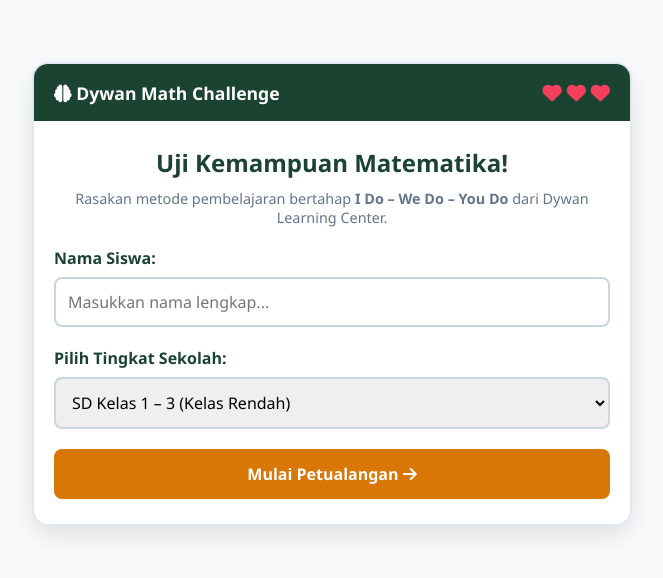
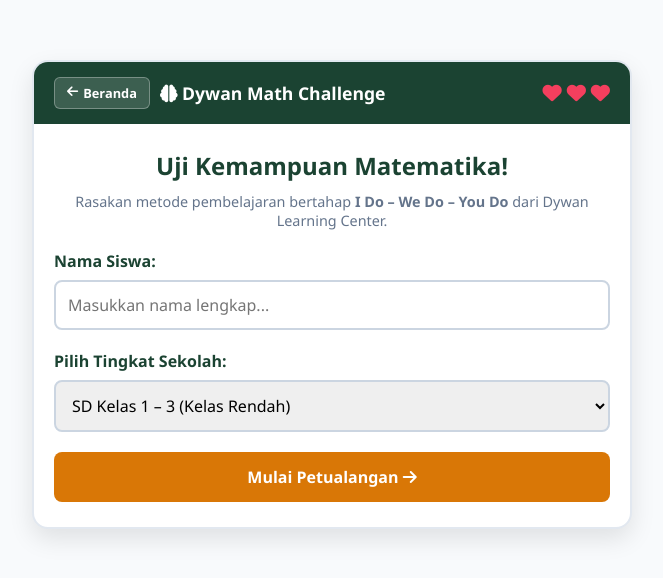
Before and after one commit to bimble-dywan/dywan-math-game, a plain HTML site: page index.html in a window 1280 px wide. Shown: the part 106-684 px from the top of the page, without its empty margins (308-971 px from the left). Drawn offline with Linux system fonts and the light colour scheme.

Commit message:
Update index.html

```diff
--- a/index.html
+++ b/index.html
@@ -24,9 +24,28 @@
         .game-container { background: var(--white); width: 100%; max-width: 600px; border-radius: 16px; box-shadow: 0 10px 25px rgba(0,0,0,0.1); overflow: hidden; border: 2px solid #e2e8f0; position: relative; }
 
         /* Header Game */
-        .game-header { background: var(--primary-dark); color: var(--white); padding: 15px 20px; display: flex; justify-content: space-between; align-items: center; }
+        .game-header { background: var(--primary-dark); color: var(--white); padding: 15px 20px; display: flex; justify-content: space-between; align-items: center; flex-wrap: wrap; gap: 10px; }
         .game-title { font-weight: 800; font-size: 1.1rem; }
         .lives { font-size: 1.2rem; color: #f43f5e; }
+
+        /* Tombol Kembali ke Web Utama */
+        .btn-back-home {
+            background: rgba(255, 255, 255, 0.15);
+            color: var(--white);
+            padding: 6px 12px;
+            border-radius: 6px;
+            font-size: 0.8rem;
+            font-weight: 600;
+            text-decoration: none;
+            display: inline-flex;
+            align-items: center;
+            gap: 5px;
+            transition: 0.2s;
+            border: 1px solid rgba(255, 255, 255, 0.3);
+        }
+        .btn-back-home:hover {
+            background: rgba(255, 255, 255, 0.3);
+        }
 
         /* Screens */
         .screen { padding: 25px 20px; display: none; }
@@ -75,7 +94,12 @@
 <div class="game-container">
     <!-- Header -->
     <div class="game-header">
-        <div class="game-title"><i class="fas fa-brain"></i> Dywan Math Challenge</div>
+        <div style="display: flex; align-items: center; gap: 10px;">
+            <a href="https://bimble-dywan.github.io/dywan-learning-center/" class="btn-back-home" title="Kembali ke Beranda">
+                <i class="fas fa-arrow-left"></i> Beranda
+            </a>
+            <div class="game-title"><i class="fas fa-brain"></i> Dywan Math Challenge</div>
+        </div>
         <div class="lives" id="livesContainer"><i class="fas fa-heart"></i> <i class="fas fa-heart"></i> <i class="fas fa-heart"></i></div>
     </div>
 
@@ -128,8 +152,11 @@
             <!-- Dynamic Analysis -->
         </div>
 
-        <a href="https://wa.me/628886689320?text=Halo%20Dywan%20Learning%20Center,%20saya%20sudah%20selesai%20mencoba%20Game%20Matematika" target="_blank" class="btn-action" style="display:block; text-align:center; text-decoration:none; background:#25d366;">
+        <a href="https://wa.me/628886689320?text=Halo%20Dywan%20Learning%20Center,%20saya%20sudah%20selesai%20mencoba%20Game%20Matematika" target="_blank" class="btn-action" style="display:block; text-align:center; text-decoration:none; background:#25d366; margin-bottom: 10px;">
             <i class="fab fa-whatsapp"></i> Konsultasi Hasil via WA
+        </a>
+        <a href="https://bimble-dywan.github.io/dywan-learning-center/" class="btn-action" style="display:block; text-align:center; text-decoration:none; background:var(--primary-dark);">
+            <i class="fas fa-home"></i> Kembali ke Beranda Utama
         </a>
     </div>
 
```
